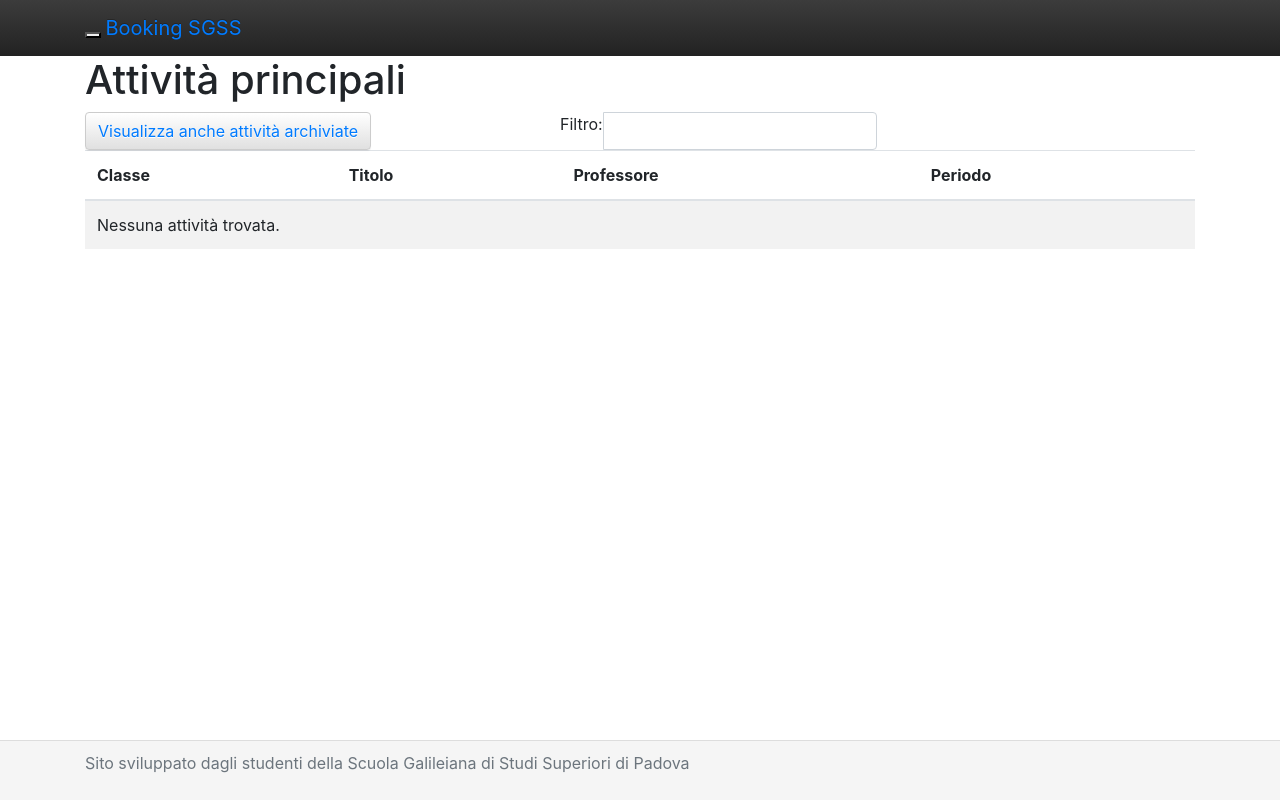
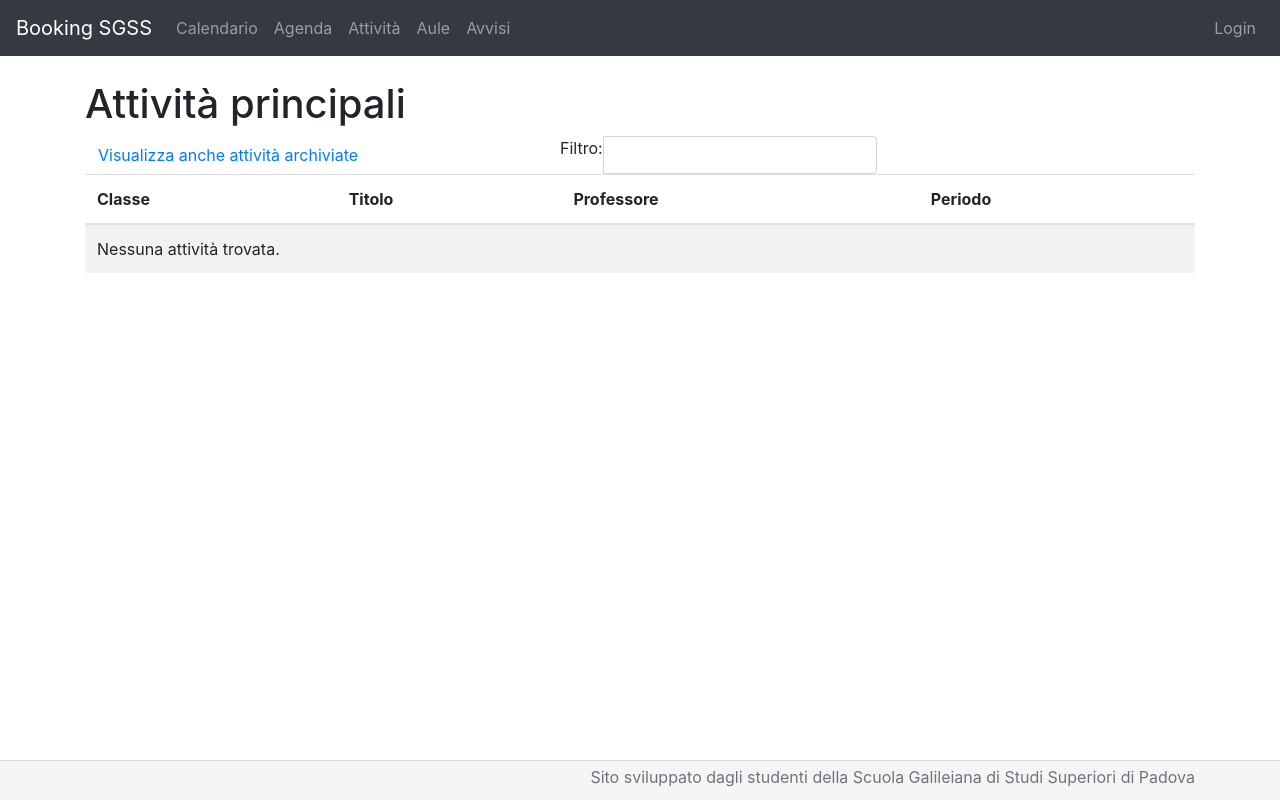
Before and after one commit to studentisgss/booking, a Django app: template activities/templates/activities/list.html in a window 1280 px wide. Run offline with Django 3.2, Linux system fonts and the light colour scheme; the template is opened without the code that fills it, so the values that code supplies are empty; some libraries are stand-ins or nearby versions.

Commit message:
Use bootstrap 4 in the template of app base

```diff
--- a/base/static/css/custom.css
+++ b/base/static/css/custom.css
@@ -12,14 +12,16 @@ html {
 }
 body {
 	/* Margin bottom by footer height */
-	margin-bottom: 80px;
+	margin-bottom: 50px;
+    /* Padding for navbar */
+    padding-top: 80px;
 }
 .footer {
 	position: absolute;
 	bottom: 0;
 	width: 100%;
 	/* Set the fixed height of the footer here */
-	height: 60px;
+	height: 40px;
 	background-color: #f5f5f5;
 	border-top: 1px solid #ddd;
 }
@@ -36,9 +38,6 @@ body {
 	margin-top: 5%;
 }
 
-#navbar>ul>li>a>span.badge {
-    line-height: 13px;
-}
 /* JQUERY SUMOSELECT style like bootstrap form-control */
 
 div.SumoSelect {
--- a/base/static/css/groups.css
+++ b/base/static/css/groups.css
@@ -2,3 +2,7 @@
     max-height: 250px;
     overflow-y: scroll;
 }
+
+.clear-user {
+    white-space: pre-wrap;
+}
--- a/base/templates/base/500.html
+++ b/base/templates/base/500.html
@@ -4,7 +4,7 @@
 {% block main %}
 
 <div class="row lead error-message">
-    <div class="col-md-6 jumbotron " style="vertical-align: middle;">
+    <div class="col-lg-6 jumbotron " style="vertical-align: middle;">
     <div class="">
         <h1>Errore del server</h1>
     </div>
@@ -13,7 +13,7 @@
         Gli amministratori sono stati avvisati.</p>
     </div>
     </div>
-    <div class="col-md-6">
+    <div class="col-lg-6">
     <img src="{% static 'img/500.png' %}" alt="Errore del server"/>
     </div>
 </div>
--- a/base/templates/base/layout.html
+++ b/base/templates/base/layout.html
@@ -21,7 +21,6 @@
 
 	<!-- ADD CSS HERE -->
     <link href="{% static 'css/bootstrap.min.css' %}" rel="stylesheet" />
-    <link href="{% static 'css/bootstrap-theme.min.css' %}" rel="stylesheet" />
     <link href="{% static 'css/fontawesome-all.min.css' %}" rel="stylesheet" />
     <link href="{% static 'css/custom.css' %}" rel="stylesheet" />
 
@@ -45,87 +44,78 @@
 
 <body>
 <!-- Fixed navbar -->
-<nav class="navbar navbar-inverse navbar-static-top">
-	<div class="container">
-		<div class="navbar-header">
-			<button type="button" class="navbar-toggle collapsed" data-toggle="collapse" data-target="#navbar">
-				<span class="sr-only">Toggle navigation</span>
-				<span class="icon-bar"></span>
-				<span class="icon-bar"></span>
-				<span class="icon-bar"></span>
+<nav class="navbar navbar-expand-lg navbar-dark bg-dark fixed-top">
+    <a class="navbar-brand" href="/">Booking SGSS</a>
+	<button type="button" class="navbar-toggler" data-toggle="collapse" data-target="#navbar" aria-controls="navbar" aria-expanded="false" aria-label="Toggle navigation">
+		<span class="navbar-toggler-icon"></span>
 	</button>
-			<a class="navbar-brand" href="/">Booking SGSS</a>
-		</div>
 	<div id="navbar" class="navbar-collapse collapse">
-			<ul class="nav navbar-nav">
-				<li><a href="{% url "events:calendar" %}">Calendario</a></li>
-				<li><a href="{% url "events:agenda" %}">Agenda</a></li>
-				<li><a href="{% url "activities:list" %}">Attività</a></li>
-				<li><a href="{% url "rooms:list" %}">Aule</a></li>
-				<li><a href="{% url "news:news" %}">Avvisi</a></li>
+		<ul class="navbar-nav mr-auto">
+			<li class="nav-item"><a class="nav-link" href="{% url "events:calendar" %}">Calendario</a></li>
+			<li class="nav-item"><a class="nav-link" href="{% url "events:agenda" %}">Agenda</a></li>
+			<li class="nav-item"><a class="nav-link" href="{% url "activities:list" %}">Attività</a></li>
+			<li class="nav-item"><a class="nav-link" href="{% url "rooms:list" %}">Aule</a></li>
+			<li class="nav-item"><a class="nav-link" href="{% url "news:news" %}">Avvisi</a></li>
             {% if user.is_authenticated and perms.events.change_event and perms.activities.change_activity %}
-				    <li>
-                        <a href="{% url "events:approvation" %}">Approvazioni
+			    <li class="nav-item">
+                    <a class="nav-link" href="{% url "events:approvation" %}">Approvazioni
                         {% if waiting_events_count and waiting_events_count != 0 %}
-                                <span class="badge">{{ waiting_events_count }}</span>
+                            <span class="badge badge-secondary badge-pill">{{ waiting_events_count }}</span>
                         {% endif %}
                     </a>
                 </li>
             {% endif %}
 		</ul>
-			<ul class="nav navbar-nav navbar-right">
-				{% if DEMO %}<li><p class="navbar-text" id="demo-message">Questo sito è una DEMO in continuo sviluppo.</p></li>{% endif %}
+        {% if DEMO %}<span class="navbar-text" id="demo-message">Questo sito è una DEMO in continuo sviluppo.</span>{% endif %}
+		<ul class="navbar-nav">
             {% if user.is_authenticated %}
                 {% if perms.auth.change_user or perms.auth.change_group %}
-                        <li class="dropdown">
-                            <a href="#" class="dropdown-toggle" data-toggle="dropdown" role="button" aria-haspopup="true" aria-expanded="false">Amministrazione <span class="caret"></span></a>
-                            <ul class="dropdown-menu">
+                    <li class="nav-item dropdown">
+                        <a href="#" class="nav-link dropdown-toggle" data-toggle="dropdown" role="button" aria-haspopup="true" aria-expanded="false">Amministrazione</a>
+                        <div class="dropdown-menu dropdown-menu-right">
                             {% if user.is_staff %}
-                                    <li><a href="{% url 'admin:index' %}">Amministrazione</a></li>
-                                    <li role="separator" class="divider"></li>
+                                <a class="dropdown-item" href="{% url 'admin:index' %}">Amministrazione</a>
+                                <div class="dropdown-divider"></div>
                             {% endif %}
                             {% if perms.auth.change_user %}
-                                    <li><a href="{% url 'base:management' %}">Gestione sito</a></li>
+                                <a class="dropdown-item" href="{% url 'base:management' %}">Gestione sito</a>
                             {% endif %}
                             {% if perms.auth.change_group %}
-                                    <li><a href="{% url 'base:groups' %}">Gestione gruppi</a></li>
+                                <a class="dropdown-item" href="{% url 'base:groups' %}">Gestione gruppi</a>
                             {% endif %}
-                            </ul>
+                        </div>
                     </li>
                 {% else %}
                     {% if user.is_staff %}
-                            <li><a href="{% url 'admin:index' %}">Amministrazione</a></li>
+                        <li class="nav-item"><a class="nav-link" href="{% url 'admin:index' %}">Amministrazione</a></li>
                     {% endif %}
                 {% endif %}
-                    <li class="dropdown">
-                        <a href="#" class="dropdown-toggle" data-toggle="dropdown" role="button" aria-haspopup="true" aria-expanded="false">Account <span class="caret"></span></a>
-                        <ul class="dropdown-menu">
+                <li class="dropdown nav-item">
+                    <a href="#" class="nav-link dropdown-toggle" data-toggle="dropdown" role="button" aria-haspopup="true" aria-expanded="false">Account</span></a>
+                    <div class="dropdown-menu dropdown-menu-right">
                         {% if not request.session.AUTH_SHIB %}
-                                <li><a href="{% url 'authentication:password_change' %}">Cambia password</a></li>
-                                <li role="separator" class="divider"></li>
+                            <a class="dropdown-item" href="{% url 'authentication:password_change' %}">Cambia password</a>
+                            <div class="dropdown-divider"></div>
                         {% endif %}
-                            <li><a href="{% url 'authentication:logout' %}">Logout</a></li>
-                        </ul>
+                        <a class="dropdown-item" href="{% url 'authentication:logout' %}">Logout</a>
+                    </div>
                 </li>
             {% else %}
-                    <li><a href="{% url 'authentication:login' %}?next={{ request.path }}">Login</a></li>
+                <li class="nav-item"><a class="nav-link" href="{% url 'authentication:login' %}?next={{ request.path }}">Login</a></li>
             {% endif %}
 		</ul>
 	</div><!--/.nav-collapse -->
-	</div>
 </nav>
 
-<div class="container theme-showcase" role="main" id="main">
+<div class="container" role="main" id="main">
 	{% block main %}
 	{% endblock main %}
 </div>
 
 <footer class="footer">
-	<div class="container">
-		<p>
-			{% if DEMO %}<a href="https://validator.w3.org/check?uri=referer">Validazione HTML</a>{% endif %}
-            <span class="pull-right text-muted">Sito sviluppato dagli studenti della Scuola Galileiana di Studi Superiori di Padova</span>
-        </p>
+	<div class="container pt-1">
+        {% if DEMO %}<div class="float-left"><a href="https://validator.w3.org/check?uri=referer">Validazione HTML</a></div>{% endif %}
+        <div class="float-right"><span class="text-muted">Sito sviluppato dagli studenti della Scuola Galileiana di Studi Superiori di Padova</span></div>
 	</div>
 </footer>
 
```
Also changed, not shown: base/templates/base/groups.html (+17 -17 lines), base/templates/base/manage.html (+12 -12 lines). Lines whose indentation alone changed are shown as unchanged.
